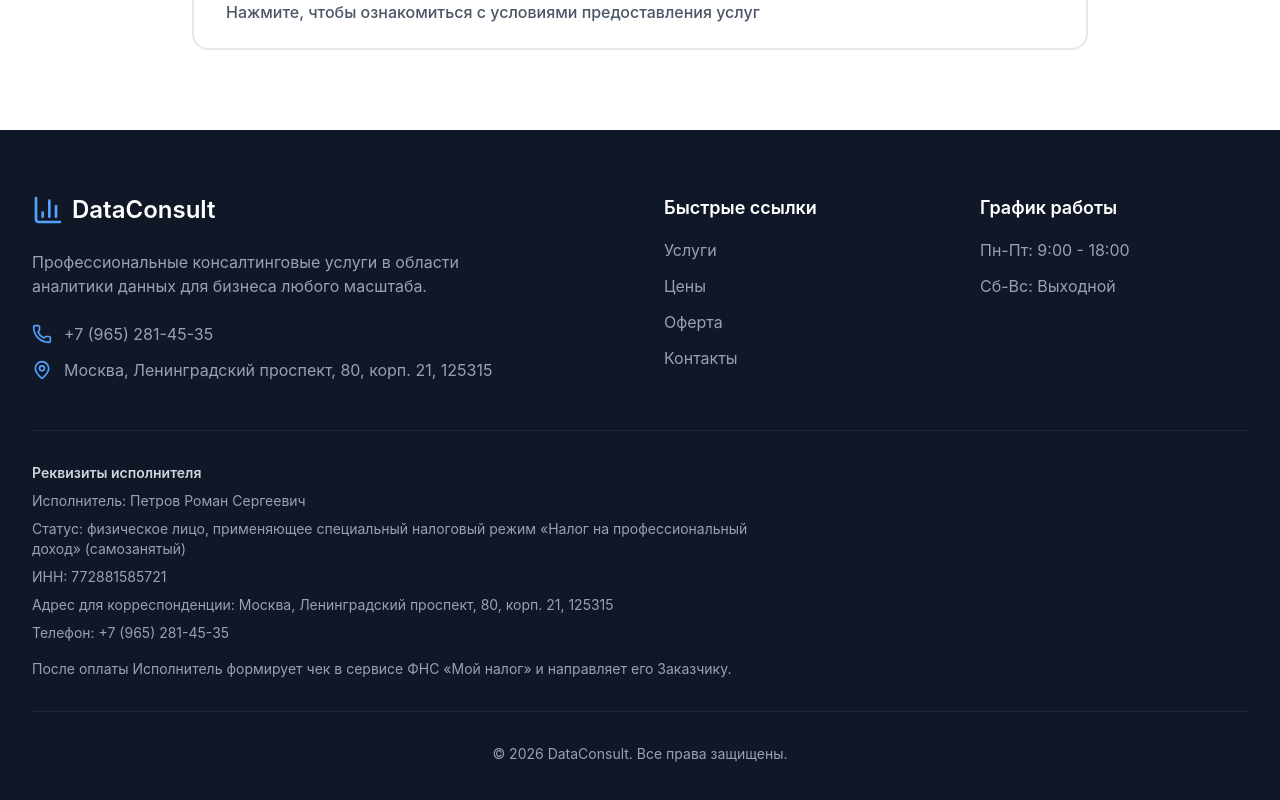
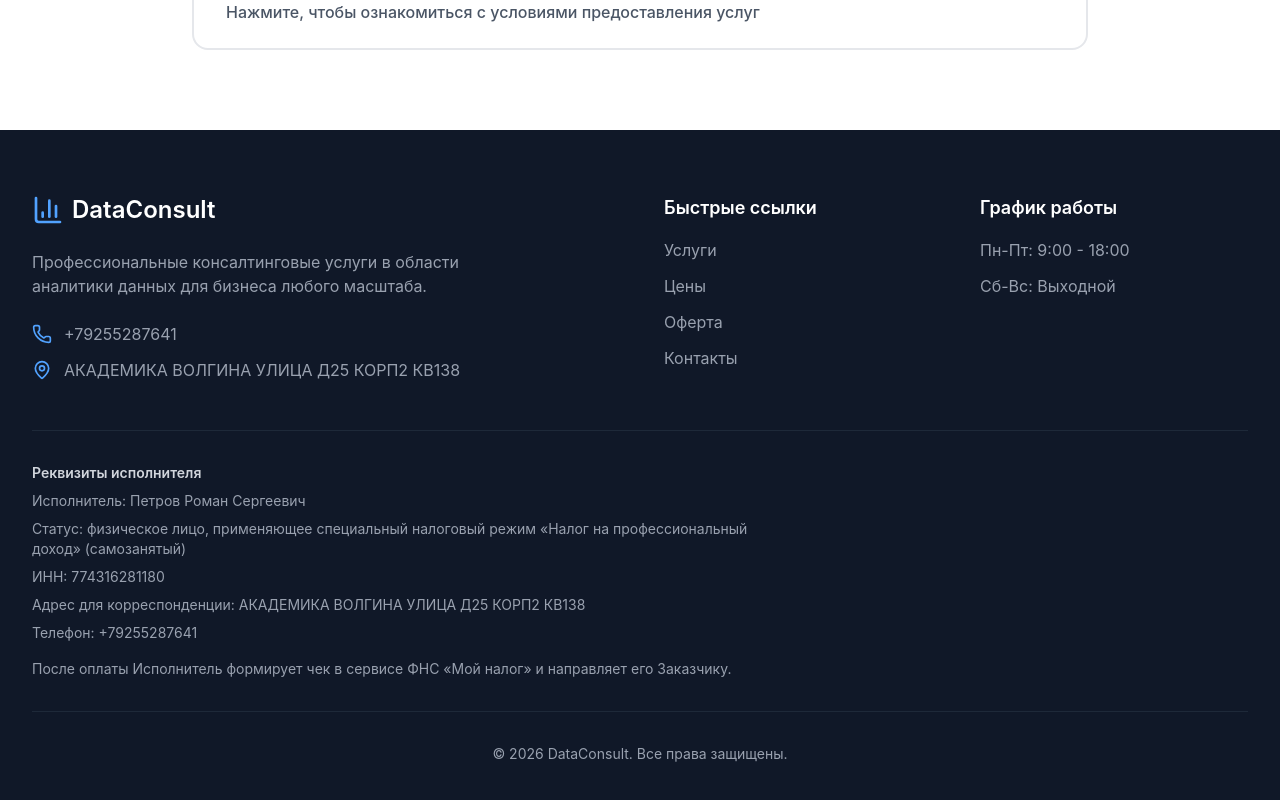
Before and after one commit to goydadev/lending, a React (Vite) app: page / in a window 1280 px wide. Shown: the part 2630-3430 px from the top of the page. Built offline with nearby package versions, Linux system fonts and the light colour scheme.

Commit message:
Clean project files

```diff
--- a/src/app/App.tsx
+++ b/src/app/App.tsx
@@ -13,10 +13,10 @@ import { ImageWithFallback } from './components/figma/ImageWithFallback';
 import offerHtml from '../../offer.txt?raw';
 
 const executorName = 'Петров Роман Сергеевич';
-const companyInn = '772881585721';
-const companyAddress = 'Москва, Ленинградский проспект, 80, корп. 21, 125315';
-const companyPhoneHref = 'tel:+79652814535';
-const companyPhoneLabel = '+7 (965) 281-45-35';
+const companyInn = '774316281180';
+const companyAddress = 'АКАДЕМИКА ВОЛГИНА УЛИЦА Д25 КОРП2 КВ138';
+const companyPhoneHref = 'tel:+79255287641';
+const companyPhoneLabel = '+79255287641';
 
 export default function App() {
   const [offerExpanded, setOfferExpanded] = useState(false);
```
Also changed, not shown: offer.txt.
